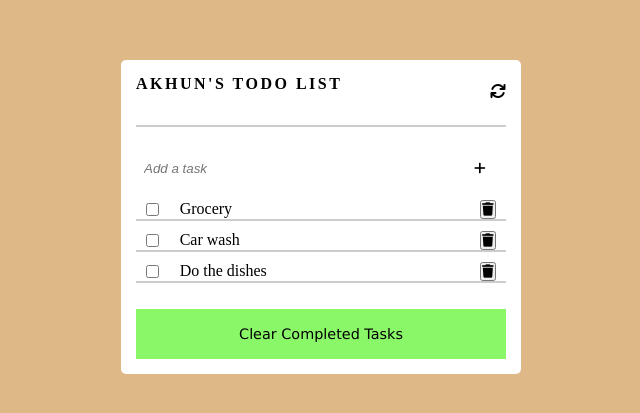
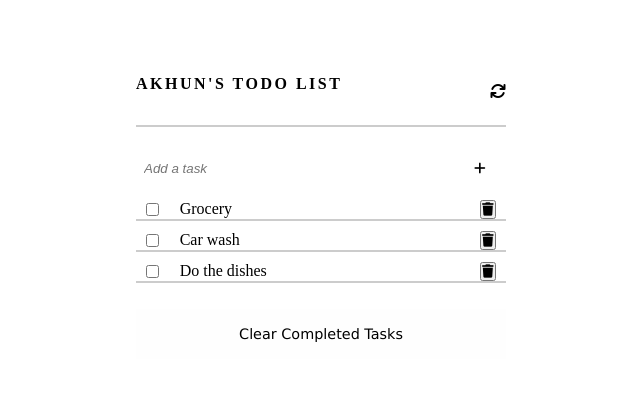
Before and after one commit to AbuTalha3/TodoList-RM, a website built with webpack: page src/index.html in a window 1280 px wide. Shown: the part 183-596 px from the top of the page, without its empty margins (319-959 px from the left). Built offline with nearby package versions, Linux system fonts and the light colour scheme.

Commit message:
Amended CSS file

```diff
--- a/src/style.css
+++ b/src/style.css
@@ -5,7 +5,7 @@
 }
 
 .main {
-  background-color: burlywood;
+  background-color: rgb(255, 255, 255);
   height: 100vh;
   display: flex;
   justify-content: center;
@@ -52,7 +52,7 @@ h2 {
   font-size: 0.9rem;
   font-family: 'Lucida Sans', 'Lucida Sans Regular', 'Lucida Grande', 'Lucida Sans Unicode', Geneva, Verdana, sans-serif;
   width: 100%;
-  background-color: rgb(137, 247, 104);
+  background-color: rgb(254, 254, 254);
   height: 50px;
 }
 
```
